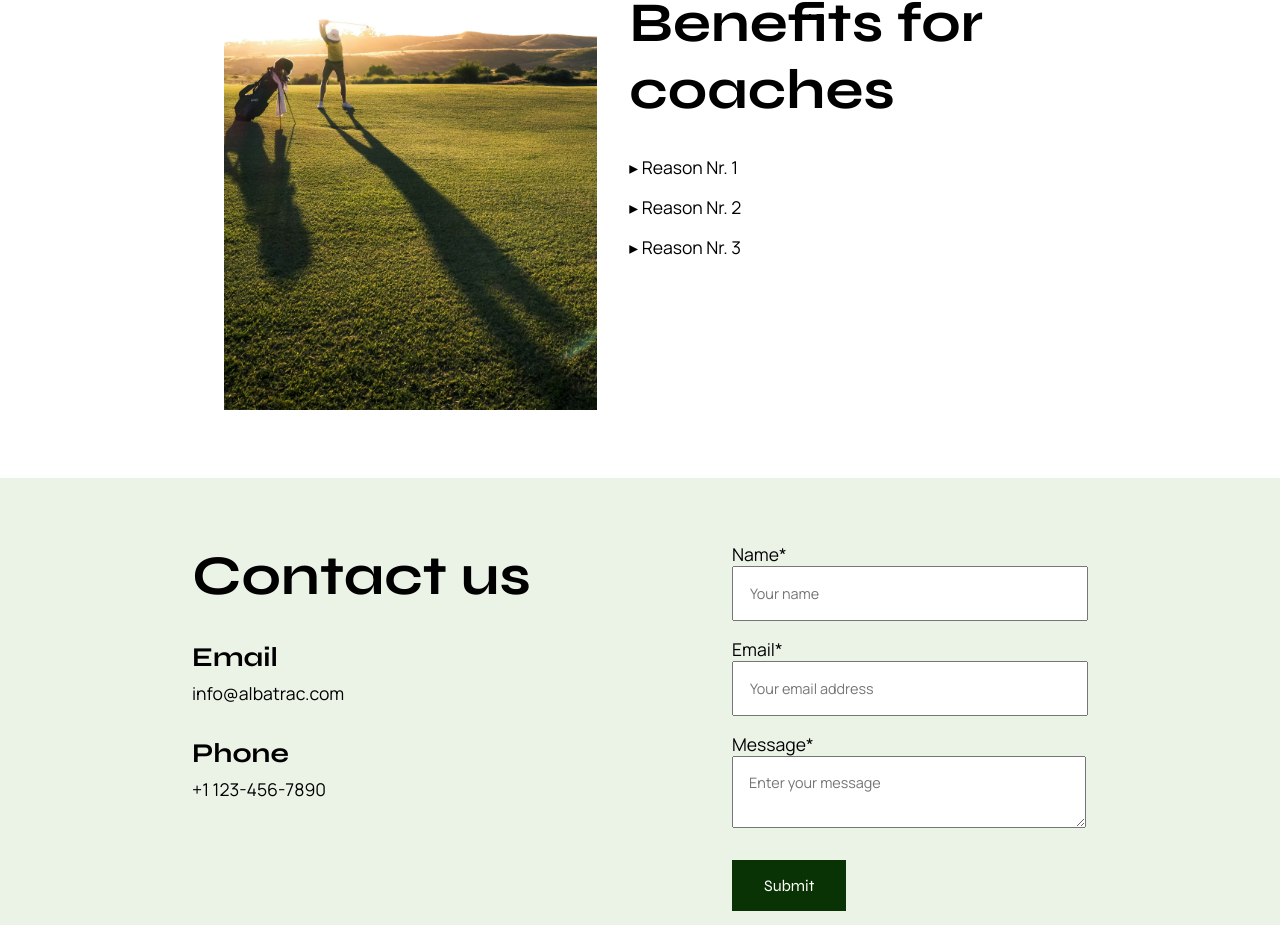
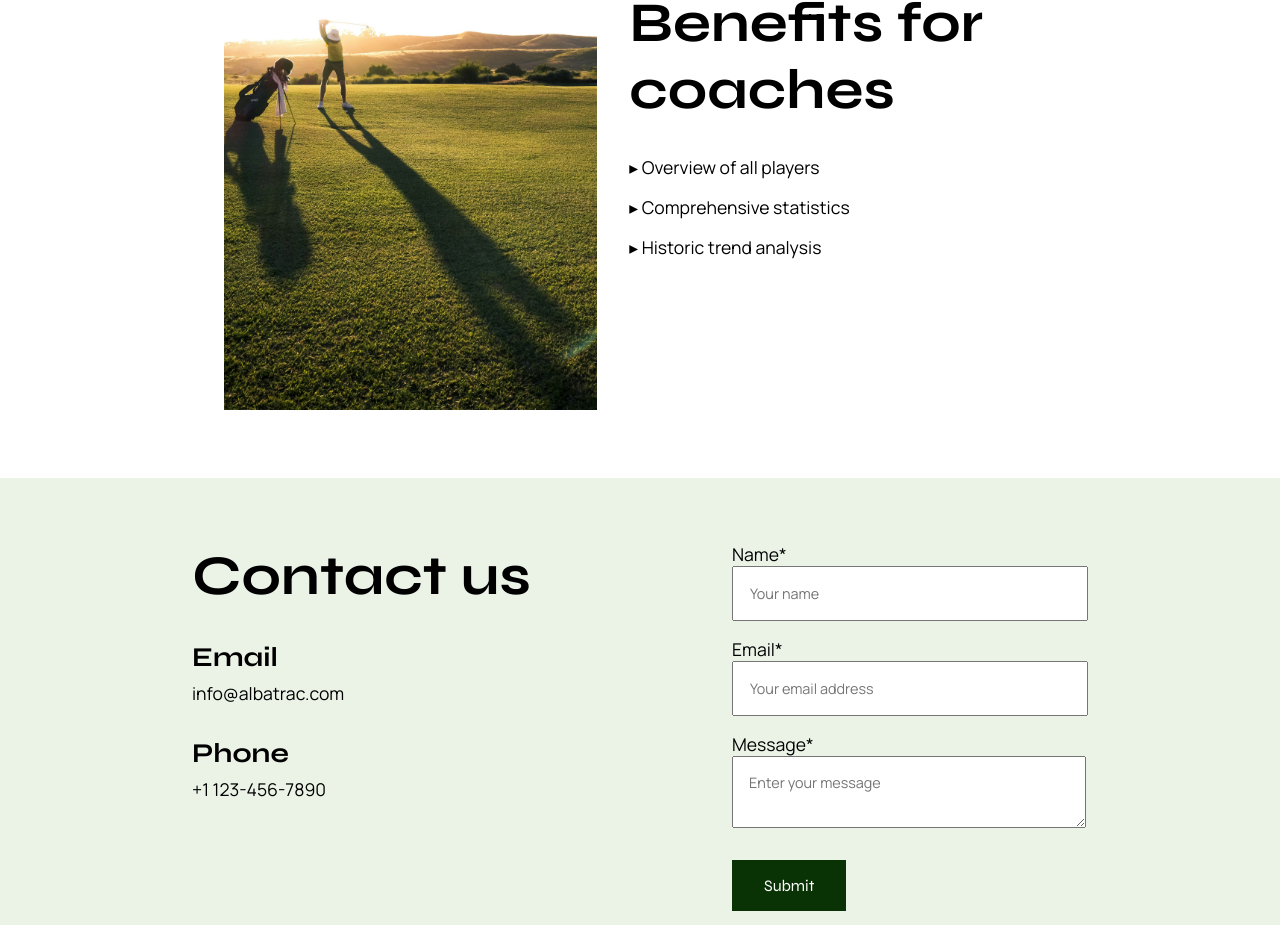
Before and after one commit to albatrac/albatrac, a React (Vite) app: page / in a window 1280 px wide. Shown: the part 1915-2840 px from the top of the page. Built offline with nearby package versions, Linux system fonts and the light colour scheme.

Commit message:
text in p-tag

```diff
--- a/src/frontend/pages/landing-page.tsx
+++ b/src/frontend/pages/landing-page.tsx
@@ -58,9 +58,9 @@ const LandingPage = () => {
 					<div>
 						<h2>Benefits for coaches</h2>
 						<ul className="coaches__benefits">
-							<li>▸ Reason Nr. 1</li>
-							<li>▸ Reason Nr. 2</li>
-							<li>▸ Reason Nr. 3</li>
+							<li>▸ Overview of all players</li>
+							<li>▸ Comprehensive statistics</li>
+							<li>▸ Historic trend analysis</li>
 						</ul>
 					</div>
 				</div>
```
